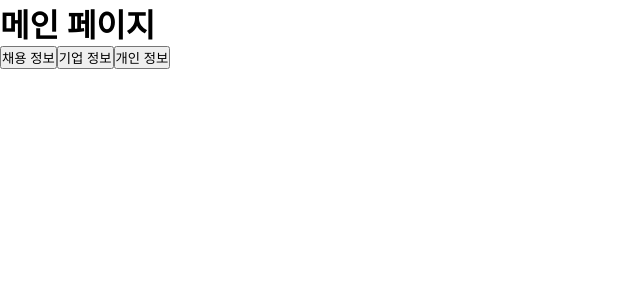
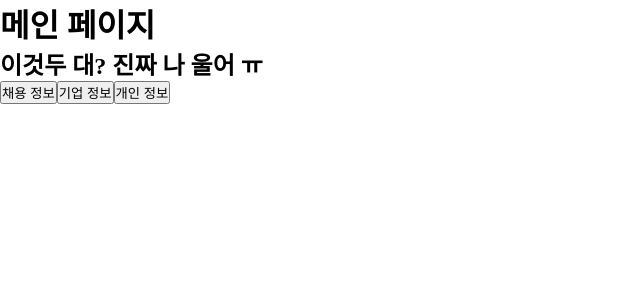
Before and after one commit to oz-consolidation-2Team/FE, a React (Vite) app: page / in a window 1280 px wide. Shown: the top 300 px of the page, without its empty margins (0-640 px from the left). Built offline with nearby package versions, Linux system fonts and the light colour scheme.

Commit message:
[init] CI/CD 초기 세팅 중 - test03

```diff
--- a/eslint.config.js
+++ b/eslint.config.js
@@ -4,6 +4,7 @@ import globals from 'globals';
 import pluginReact from 'eslint-plugin-react';
 
 export default defineConfig([
+  pluginReact.configs.flat.recommended,
   {
     files: ['**/*.{js,mjs,cjs,jsx}'],
     plugins: { js, react: pluginReact },
@@ -20,5 +21,4 @@ export default defineConfig([
       'react/react-in-jsx-scope': 'off',
     },
   },
-  pluginReact.configs.flat.recommended,
 ]);
--- a/src/pages/MainPage/index.jsx
+++ b/src/pages/MainPage/index.jsx
@@ -18,6 +18,7 @@ function MainPage() {
   return (
     <>
       <h1> 메인 페이지</h1>
+      <h2> 이것두 대? 진짜 나 울어 ㅠ</h2>
       <button onClick={handleRecruitmentClick}> 채용 정보</button>
       <button onClick={handleCompanyClick}> 기업 정보</button>
       <button onClick={handleUserClick}> 개인 정보</button>
```
